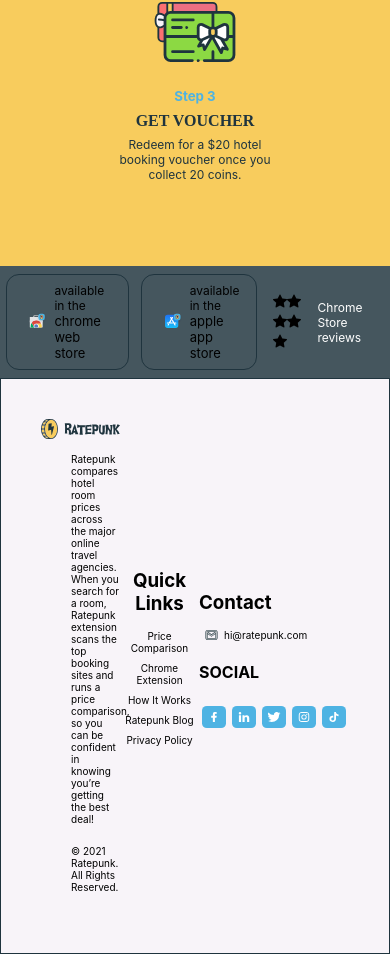
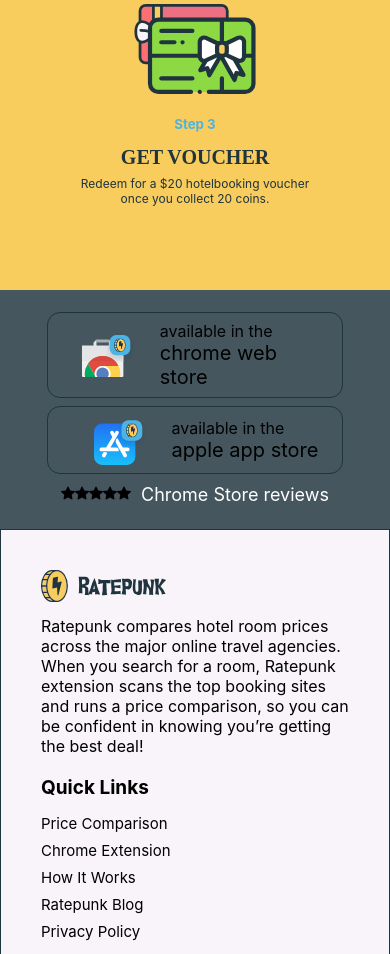
Before and after one commit to yogitaba-gohil/RatePunk_Demo, a Next.js app: page / in a window 390 px wide. Shown: the part 1046-2000 px from the top of the page. Built offline with nearby package versions, Linux system fonts and the light colour scheme.

Commit message:
responsive design done

```diff
--- a/component/EmailForm/index.js
+++ b/component/EmailForm/index.js
@@ -1,7 +1,30 @@
-import React from "react";
+import React, {useState} from 'react';
 import styles from "../../styles/EmailForm.module.scss";
+import Image from 'next/dist/client/image'
+
 
 const EmailForm = () => {
+  const [message, setMessage] = useState('');
+  const [error,setError] = useState('');
+  const [success, setSuccess] =useState();
+
+  const isValidEmail = (email) => {
+    return /\S+@\S+\.\S+/.test(email);
+  }
+
+  const handleInputChange = (e)=>{
+   setMessage(e.target.value);
+   if (message.trim().length !== 0 && isValidEmail(message)) {
+    setError('');
+
+  } else {
+    setError('error state')
+  }
+  }
+  const handleClick = event => {
+    event.preventDefault();
+    setSuccess(error ? false : true);
+  };
   return (
     <div className={styles.container}>
       <form>
@@ -16,10 +39,12 @@
         </div>
         <div className={styles.inputContainer}>
           <div>
-          <input  placeholder="Enter your email address" type="text" />
+            { error ? <span style={{color:'red'}}>{error}</span> : null}
+            {success ? <div className={styles.successDiv}><Image src='/assets/success.svg' alt='success image' width={20} height={15} /><span>Your email is confirmed!</span></div> : null}
+          <input  placeholder="Enter your email address"  type="email" onChange={(e) => handleInputChange(e)}/>
           </div>
 
-          <button>Get Referral Link</button>
+          <button onClick={handleClick}>Get Referral Link</button>
 
         </div>
       </form>
--- a/component/Footer/index.js
+++ b/component/Footer/index.js
@@ -22,10 +22,14 @@
             confident in knowing you’re getting the best deal!
 
         </div>
-        <div className={styles.textDiv}>
+<div className={styles.bigScreen}>
+<div className={styles.textDiv}>
         © 2021 Ratepunk. All Rights Reserved.
 
         </div>
+
+</div>
+
 
       </div>
       <div className={styles.itemContainer}>
@@ -41,16 +45,18 @@
         <div className={styles.contactContainer}>
         <h3>Contact</h3>
         <div className={styles.mailContainer}>
+          <div>
+
         <Image alt="social media icon" src='/assets/email.svg' width="25px"
-            height="10px"/>
+            height="15px"/>
+          </div>
         <span>hi@ratepunk.com</span>
         </div>
         </div>
 
-
        <div className={styles.socialMediaContainer}>
 
-        <h4>SOCIAL</h4>
+        <h3>SOCIAL</h3>
         <div className={styles.iconContainer}>
           <div className={styles.iconDiv}>
 
@@ -82,6 +88,10 @@
 
         </div>
        </div>
+       <div className={styles.mobileView}>
+        © 2021 Ratepunk. All Rights Reserved.
+
+        </div>
       </div>
     </div>
   );
--- a/component/Header/index.js
+++ b/component/Header/index.js
@@ -1,6 +1,7 @@
 import React from 'react'
 import Image from 'next/dist/client/image'
 import styles from '../../styles/Header.module.scss'
+import Link from 'next/link'
 
 const Header = () => {
   return (
@@ -8,9 +9,10 @@
     <div className={styles.logoContainer}><Image alt='logo image'  src="/assets/logo.svg" width="200px" height="100px" />
     </div>
     <div className={styles.menuItem}>
-      <div>Chrome Extension</div>
-      <div>Price Comparison</div>
-      <div>Blog</div>
+
+      <div><Link href="/">Chrome Extension</Link></div>
+      <div><Link href="/">Price Comparison </Link></div>
+      <div><Link href="/">Blog </Link></div>
     </div>
     <div className={styles.menuContainer}>
       <button>
--- a/component/Instruction/index.js
+++ b/component/Instruction/index.js
@@ -9,35 +9,56 @@
 
         <div className={styles.container}>
             <div className={styles.imgContainer} >
-                <Image alt='mail image' src="/assets/invite.svg" width="150px" height="90px" />
+                <Image alt='mail image' src="/assets/invite.svg" width={180} height={100} />
             </div>
             <div>
                 <h5>Step 1</h5>
                 <h4>Invite Friends</h4>
-                <p>Refer friends with your<br /> unique referral link.</p>
+                <p className={styles.bigScreenView}>Refer friends with your<br /> unique referral link.</p>
+                 <p className={styles.smallScreenView}>Refer friends with your unique referral link.</p>
             </div>
 
         </div>
+        <div className={styles.bigScreenView}>
         <div className={styles.container}>
+
+
         <div className={styles.coinsDiv}>
             <h5>Step 2</h5>
             <h4>COLLECT COINS</h4>
             <p>Get 1 coin for each friend<br /> that installs our extension<br /> using your referral link.</p>
         </div>
         <div>
-            <Image alt='mail image' src="/assets/collect-coins.svg" width="128px" height="80px"/>
+            <Image alt='mail image' src="/assets/collect-coins.svg" width={180} height={100}/>
+        </div>
+            </div>
+
+    </div>
+    <div className={styles.smallScreenView}>
+        <div className={styles.container}>
+
+        <div className={styles.imgContainer}>
+            <Image alt='mail image' src="/assets/collect-coins.svg" width={180} height={100}/>
+        </div>
+        <div className={styles.coinsDiv}>
+            <h5>Step 2</h5>
+            <h4>COLLECT COINS</h4>
+            <p className={styles.bigScreenView}>Get 1 coin for each friend<br /> that installs our extension<br /> using your referral link.</p>
+            <p className={styles.smallScreenView}>Get 1 coin for each friend that installs our extension<br /> using your referral link.</p>
         </div>
 
+            </div>
 
     </div>
     <div className={styles.container}>
-            <div>
-                <Image alt='mail image' src="/assets/voucher.svg" width="128px" height="60px"/>
+            <div className={styles.imgContainer}>
+                <Image alt='mail image' src="/assets/voucher.svg" width={180} height={90}/>
             </div>
             <div>
                 <h5>Step 3</h5>
                 <h4>GET VOUCHER</h4>
-                <p>Redeem for a $20 hotel<br /> booking voucher once you <br /> collect 20 coins.</p>
+                <p className={styles.bigScreenView}>Redeem for a $20 hotel<br /> booking voucher once you <br /> collect 20 coins.</p>
+           <p className={styles.smallScreenView}> Redeem for a $20 hotelbooking voucher<br />  once you  collect 20 coins.</p>
             </div>
 
         </div>
--- a/component/ReviewSection/index.js
+++ b/component/ReviewSection/index.js
@@ -1,7 +1,6 @@
 import Image from 'next/image'
 import React from 'react'
 import styles from '../../styles/ReviewSection.module.scss'
-import { RiStarLine } from "react-icons/ri";
 
 
 
@@ -9,8 +8,8 @@
   return (
     <div className={styles.container}>
        <div className={styles.boxSection}>
-        <div>
-        <Image src="/assets/chrome.svg" alt='chrome img'width="60px" height="30px" />
+        <div className={styles.imgContainer}>
+        <Image src="/assets/chrome.svg" alt='chrome img' width={100} height={50} />
         </div>
         <div>
         <div className={styles.smallFont}>available in the</div>
@@ -19,8 +18,8 @@
 
        </div>
        <div className={styles.boxSection}>
-        <div>
-        <Image src="/assets/apple.svg" alt='chrome img' width="60px" height="30px" />
+        <div className={styles.imgContainer}>
+        <Image src="/assets/apple.svg" alt='chrome img' width={100} height={50} />
         </div>
         <div>
         <div className={styles.smallFont}>available in the</div>
--- a/pages/index.js
+++ b/pages/index.js
@@ -19,9 +19,9 @@
       <Instruction />
       </div>
     </div>
-    <div>
+
       <ReviewSection />
-    </div>
+
     <Footer />
    </>
   )
--- a/styles/EmailForm.module.scss
+++ b/styles/EmailForm.module.scss
@@ -54,3 +54,13 @@
     margin-top: 30%;
 
 }
+.successDiv{
+    font-size: 10px;
+    display: flex;
+    align-items: center;
+    color: #1F343E;
+    font-weight: 500;
+}
+.successDiv span{
+    margin-left: 6px;
+}
--- a/styles/Footer.module.scss
+++ b/styles/Footer.module.scss
@@ -34,6 +34,7 @@
   margin-bottom: 30px;
 }
   .textDiv{
+
     font-size: 10px;
     margin-left: 38%;
     text-align: left;
@@ -56,14 +57,59 @@
   display: flex;
   align-items: center;
   justify-content: flex-start;
-  font-size: 10px;
+  font-size: 12px;
 }
-.mailContainer Image{
+.mailContainer div{
   margin-right: 10px;
 }
-.socialMediaContainer h4{
+.socialMediaContainer h3{
 text-align: start;
+margin-top: 29px;
 }
 .contactContainer{
   text-align: start;
 }
+.mobileView{
+  display: none;
+}
+.bigScreen{
+  display: block;
+
+}
+@media only screen and (max-width: 600px) {
+  .container{
+    display: block;
+  }
+  .itemContainer{
+  text-align: start;
+  }
+  .textDiv{
+    text-align: start;
+    margin-left: 0px;
+    font-size: 16px;
+  }
+  .itemContainer h3{
+    font-size: 19px;
+    margin-top: 14px;
+  }
+  .itemContainer li{
+    font-size: 15px;
+  }
+  .mailContainer{
+    font-size: 20px;
+
+  }
+  .mailContainer div{
+    margin-right: 13px;
+  }
+  .bigScreen{
+    display: none;
+  }
+  .mobileView{
+    display: block;
+  }
+  .iconContainer{
+    margin-bottom: 19px;
+  }
+
+}
--- a/styles/Instruction.module.scss
+++ b/styles/Instruction.module.scss
@@ -5,6 +5,10 @@
     display: flex;
     align-items: center;
     justify-content: flex-start;
+}
+.imgContainer{
+    width: 150px;
+    height: 90px;
 }
 .container h5{
     color: $on-hover;
@@ -22,10 +26,34 @@
 .coinsDiv{
     margin-left: 25px;
 }
+.bigScreenView{
+    display: block;
+}
+.smallScreenView{
+    display: none;
+}
 @media only screen and (max-width: 600px) {
     .container{
         display: block;
         text-align: center;
     }
+    .imgContainer {
+        width: 100%;
+        height: 90px;
+        justify-content: center;
+    }
+    .bigScreenView{
+        display: none;
+    }
+    .smallScreenView{
+        display: block;
+        font-size: 15px;
+    }
+    .container h4{
+        font-family: cursive;
+        color: $font-color;
+        margin-bottom: -5px;
+        font-size: 20px;
+    }
 
 }
--- a/styles/ReviewSection.module.scss
+++ b/styles/ReviewSection.module.scss
@@ -3,6 +3,7 @@
     display: flex;
     align-items: center;
     justify-content: center;
+    padding: 10px;
 }
 .boxSection{
     display: flex;
@@ -32,3 +33,31 @@
     font-size: 12px;
     color: #FFFFFF;
 }
+.imgContainer{
+    width:60px;
+     height:30px;
+}
+@media only screen and (max-width: 600px) {
+    .container{
+        display: block;
+        padding: 14px;
+    }
+    .boxSection{
+        padding: 8px 12px;
+        margin: 8px 33px;
+    }
+    .smallFont{
+        font-size: 16px;
+    }
+    .bigFont{
+        font-size: 20px;
+    }
+    .textContainer{
+        font-size: 18px;
+    }
+    .imgContainer{
+        width:100px;
+         height:50px;
+
+    }
+}
--- a/styles/globals.css
+++ b/styles/globals.css
@@ -4,11 +4,13 @@
   margin: 0;
   font-family: -apple-system, BlinkMacSystemFont, Segoe UI, Roboto, Oxygen,
     Ubuntu, Cantarell, Fira Sans, Droid Sans, Helvetica Neue, sans-serif;
+
 }
 
 a {
   color: inherit;
   text-decoration: none;
+
 }
 
 * {
```
